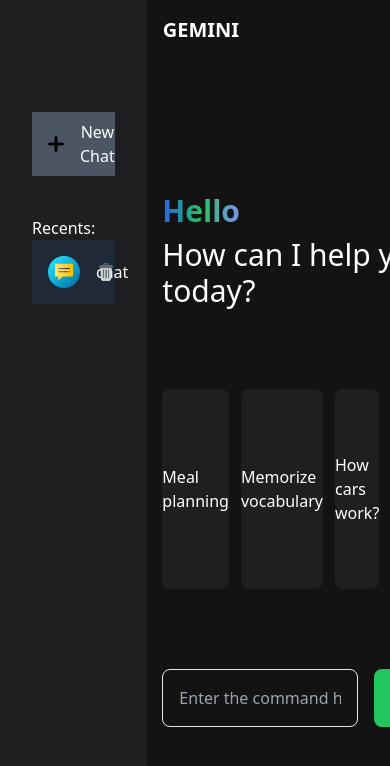
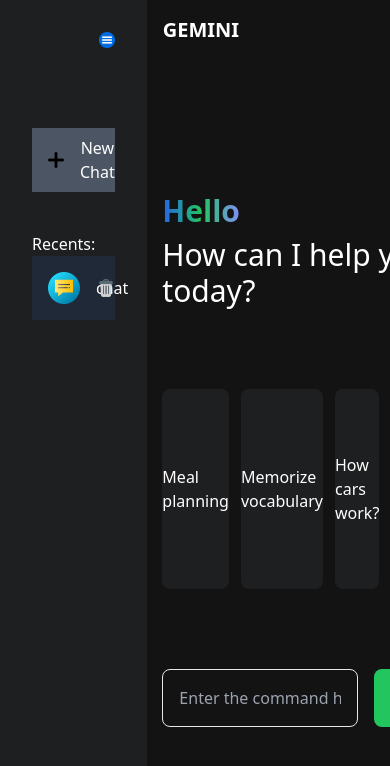
Before and after one commit to duyhai1211/Chat-ai-gemini-web, a React (Vite) app: page /chat/info in a window 390 px wide. Shown: the top 766 px of the page. Built offline with nearby package versions, Linux system fonts and the light colour scheme.

Commit message:
Add Responsive SideBar

```diff
--- a/src/components/SideBar.jsx
+++ b/src/components/SideBar.jsx
@@ -1,10 +1,14 @@
 import IconPlus from "../assets/plusIcon.png";
 import IconChat from "../assets/chat.png";
 import IconTrash from "../assets/remove.png";
+import IconMenu from "../assets/menu.png";
 
 const SideBar = () => {
     return (
         <div className="bg-primaryBg-sideBar w-[280px] h-screen text-white p-8">
+            <button className="flex ml-auto xl:hidden">
+                <img src={IconMenu} alt="menu icon" className="w-4 h-4" />
+            </button>
             <div className="mt-20">
                 <button className="px-4 py-2 flex items-center space-x-4 bg-gray-600 mb-10">
                     <img src={IconPlus} alt="plus icon" className="w-4 h-4" />
```
